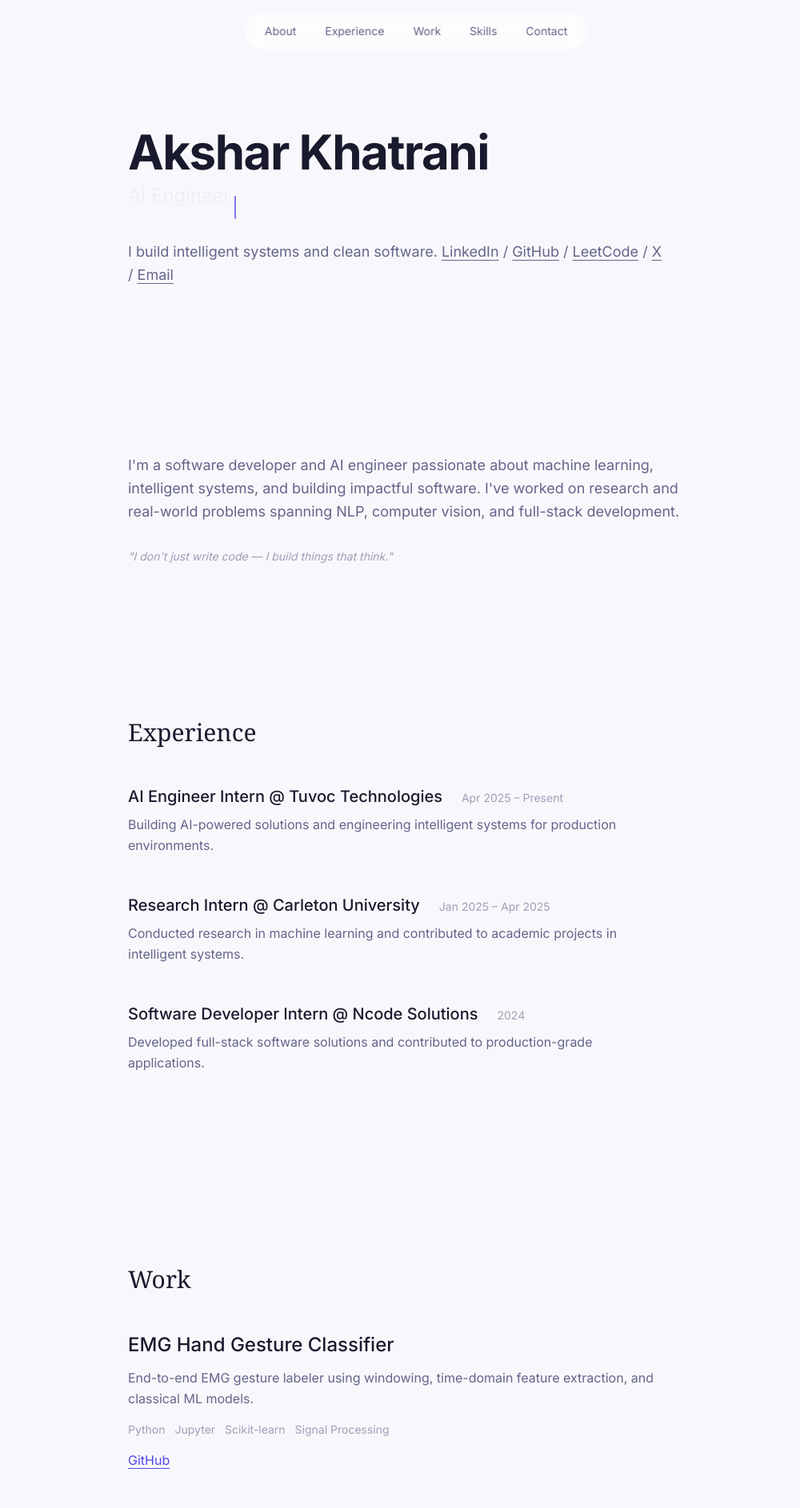
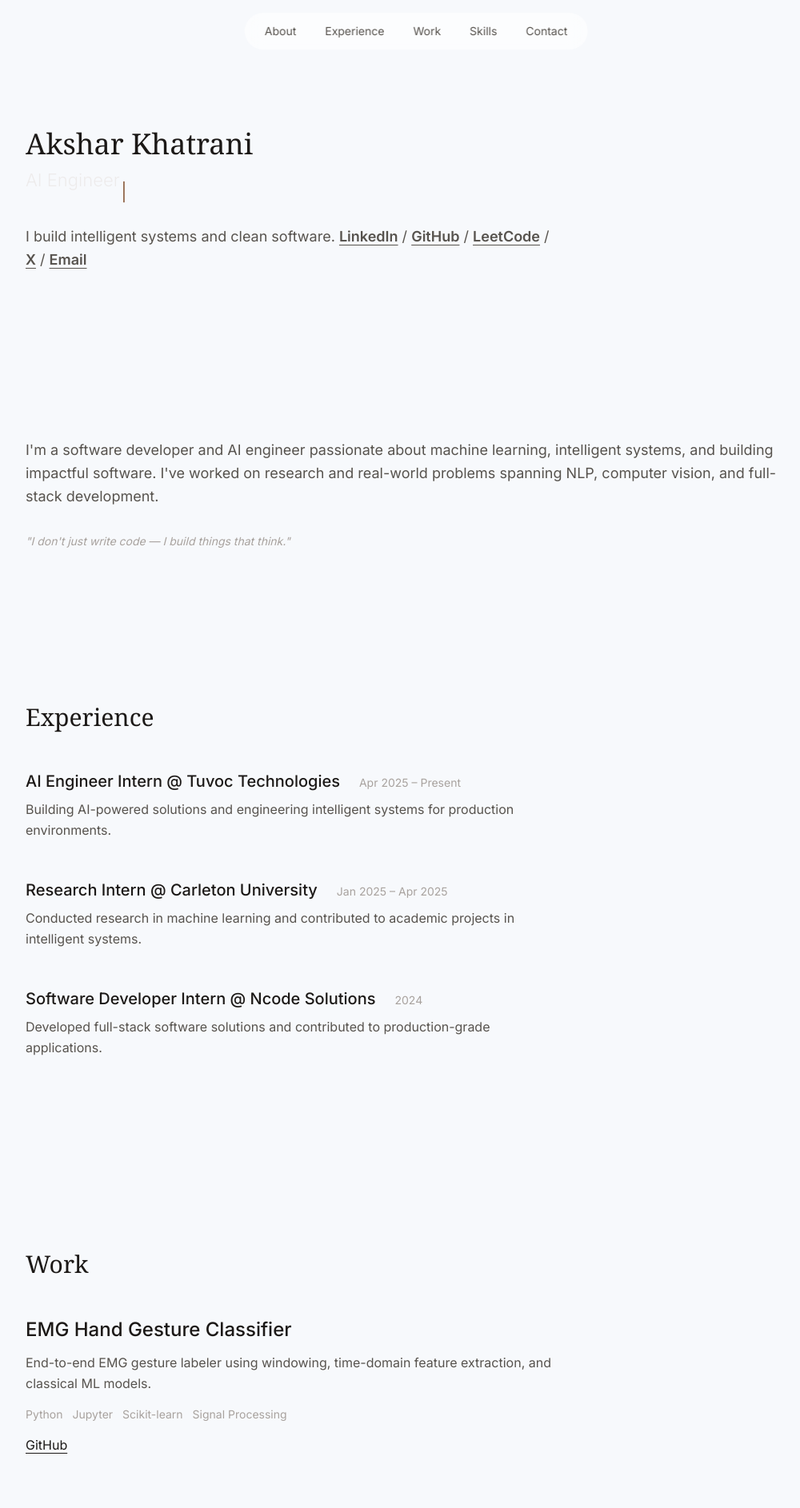
Before and after one commit to Akshar51k/portfolio-akshar-khatrani, a React (Vite) app: page / in a window 1280 px wide. Shown: the top 1886 px of the page at 80% size, without its empty margins (120-1120 px from the left). Built offline with nearby package versions, Linux system fonts and the light colour scheme.

Commit message:
refine changes

```diff
--- a/index.html
+++ b/index.html
@@ -5,7 +5,7 @@
     <link rel="icon" type="image/svg+xml" href="/favicon.svg" />
     <meta name="viewport" content="width=device-width, initial-scale=1.0" />
     <meta name="description" content="Akshar Khatrani — Software Developer & AI Engineer. Building intelligent systems and clean software." />
-    <meta name="theme-color" content="#fafafa" />
+    <meta name="theme-color" content="#f7f9fc" />
     <link rel="preconnect" href="https://fonts.googleapis.com" />
     <link rel="preconnect" href="https://fonts.gstatic.com" crossorigin />
     <link href="https://fonts.googleapis.com/css2?family=Inter:wght@300;400;500;600;700&display=swap" rel="stylesheet" />
--- a/src/components/About.jsx
+++ b/src/components/About.jsx
@@ -8,7 +8,7 @@ export default function About() {
     <section id="about" className="py-16 md:py-24">
       <div
         ref={ref}
-        className={`reveal ${isVisible ? "visible" : ""} max-w-3xl mx-auto px-6`}
+        className={`reveal ${isVisible ? "visible" : ""} max-w-5xl mx-auto px-6`}
       >
         <p className="text-text-muted text-lg leading-relaxed mb-8">
           {aboutData.bio}
--- a/src/components/Contact.jsx
+++ b/src/components/Contact.jsx
@@ -6,7 +6,7 @@ export default function Contact() {
 
   return (
     <section id="contact" className="py-16 md:py-24">
-      <div className="max-w-3xl mx-auto px-6">
+      <div className="max-w-5xl mx-auto px-6">
         <div
           ref={headerRef}
           className={`reveal ${headerVisible ? "visible" : ""} mb-8`}
--- a/src/components/Experience.jsx
+++ b/src/components/Experience.jsx
@@ -30,7 +30,7 @@ export default function Experience() {
 
   return (
     <section id="experience" className="py-16 md:py-24">
-      <div className="max-w-3xl mx-auto px-6">
+      <div className="max-w-5xl mx-auto px-6">
         <div
           ref={headerRef}
           className={`reveal ${headerVisible ? "visible" : ""} mb-12`}
--- a/src/components/Footer.jsx
+++ b/src/components/Footer.jsx
@@ -1,7 +1,7 @@
 export default function Footer() {
   return (
     <footer className="py-12 mt-12 border-t border-border/50">
-      <div className="max-w-3xl mx-auto px-6">
+      <div className="max-w-5xl mx-auto px-6">
         <p className="text-text-dim text-sm">
           &copy; {new Date().getFullYear()} Akshar Khatrani
         </p>
--- a/src/components/Hero.jsx
+++ b/src/components/Hero.jsx
@@ -54,18 +54,18 @@ export default function Hero() {
         variants={containerVariants}
         initial="hidden"
         animate="visible"
-        className="max-w-3xl mx-auto px-6"
+        className="max-w-5xl mx-auto px-6"
       >
         <motion.h1
           variants={item}
-          className="text-4xl sm:text-5xl md:text-6xl font-bold tracking-tight mb-6"
+          className="text-3xl sm:text-4xl font-serif font-normal text-text mb-6"
         >
           {heroData.name}
         </motion.h1>
 
         <motion.div
           variants={item}
-          className="text-xl sm:text-2xl font-light mb-6"
+          className="text-[18px] sm:text-[22px] font-light mb-6"
         >
           <Typewriter words={heroData.roles} />
         </motion.div>
@@ -79,7 +79,7 @@ export default function Hero() {
             href={heroData.linkedin}
             target="_blank"
             rel="noopener noreferrer"
-            className="underline underline-offset-4 hover:text-text transition-colors"
+            className="font-semibold underline underline-offset-4 hover:text-text transition-colors"
           >
             LinkedIn
           </a>{" "}
@@ -88,7 +88,7 @@ export default function Hero() {
             href={heroData.github}
             target="_blank"
             rel="noopener noreferrer"
-            className="underline underline-offset-4 hover:text-text transition-colors"
+            className="font-semibold underline underline-offset-4 hover:text-text transition-colors"
           >
             GitHub
           </a>{" "}
@@ -97,7 +97,7 @@ export default function Hero() {
             href={heroData.leetcode}
             target="_blank"
             rel="noopener noreferrer"
-            className="underline underline-offset-4 hover:text-text transition-colors"
+            className="font-semibold underline underline-offset-4 hover:text-text transition-colors"
           >
             LeetCode
           </a>{" "}
@@ -106,14 +106,14 @@ export default function Hero() {
             href={heroData.x}
             target="_blank"
             rel="noopener noreferrer"
-            className="underline underline-offset-4 hover:text-text transition-colors"
+            className="font-semibold underline underline-offset-4 hover:text-text transition-colors"
           >
             X
           </a>{" "}
           /{" "}
           <a
             href={`mailto:${contactData.email}`}
-            className="underline underline-offset-4 hover:text-text transition-colors"
+            className="font-semibold underline underline-offset-4 hover:text-text transition-colors"
           >
             Email
           </a>
--- a/src/components/Projects.jsx
+++ b/src/components/Projects.jsx
@@ -32,7 +32,7 @@ function ProjectCard({ project, index }) {
             href={project.github}
             target="_blank"
             rel="noopener noreferrer"
-            className="text-accent underline underline-offset-4 hover:text-accent-hover transition-colors"
+            className="text-text underline underline-offset-4 hover:opacity-70 transition-opacity"
           >
             GitHub
           </a>
@@ -47,7 +47,7 @@ export default function Projects() {
 
   return (
     <section id="projects" className="py-16 md:py-24">
-      <div className="max-w-3xl mx-auto px-6">
+      <div className="max-w-5xl mx-auto px-6">
         <div
           ref={headerRef}
           className={`reveal ${headerVisible ? "visible" : ""} mb-12`}
--- a/src/components/Skills.jsx
+++ b/src/components/Skills.jsx
@@ -6,7 +6,7 @@ export default function Skills() {
 
   return (
     <section id="skills" className="py-16 md:py-24">
-      <div className="max-w-3xl mx-auto px-6">
+      <div className="max-w-5xl mx-auto px-6">
         <div
           ref={headerRef}
           className={`reveal ${headerVisible ? "visible" : ""} mb-12`}
--- a/src/index.css
+++ b/src/index.css
@@ -4,17 +4,17 @@
    DESIGN TOKENS — LIGHT MINIMAL
    ═══════════════════════════════════════════════ */
 @theme {
-  --color-bg: #f8f8fc;
+  --color-bg: #f7f9fc;
   --color-bg-card: #ffffff;
-  --color-bg-nav: rgba(255, 255, 255, 0.75);
-  --color-text: #1a1a2e;
-  --color-text-muted: #64648b;
-  --color-text-dim: #9e9eb8;
-  --color-accent: #4f46e5;
-  --color-accent-hover: #4338ca;
-  --color-border: #e2e2ef;
-  --color-tag-bg: #f0f0f8;
-  --color-tag-border: #dcdce8;
+  --color-bg-nav: rgba(247, 249, 252, 0.75);
+  --color-text: #1c1917; /* Warm near-black */
+  --color-text-muted: #57534e; /* Warm slate */
+  --color-text-dim: #a8a29e; /* Warm light grey */
+  --color-accent: #6b3007; /* Darker rich brown */
+  --color-accent-hover: #451a03; /* Even darker brown for hover */
+  --color-border: #e7e5e4;
+  --color-tag-bg: #f5f5f4;
+  --color-tag-border: #e7e5e4;
 
   --font-sans: 'Inter', system-ui, -apple-system, sans-serif;
 }
@@ -27,7 +27,7 @@ html {
 }
 
 body {
-  background: linear-gradient(135deg, #eef0ff 0%, #f8f8fc 40%, #f8f8fc 60%, #eef2ff 100%);
+  background: linear-gradient(135deg, #fbfcfd 0%, #f7f9fc 40%, #f7f9fc 60%, #f4f7fb 100%);
   background-attachment: fixed;
   color: var(--color-text);
   font-family: var(--font-sans);
```
Also changed, not shown: public/favicon.svg.
